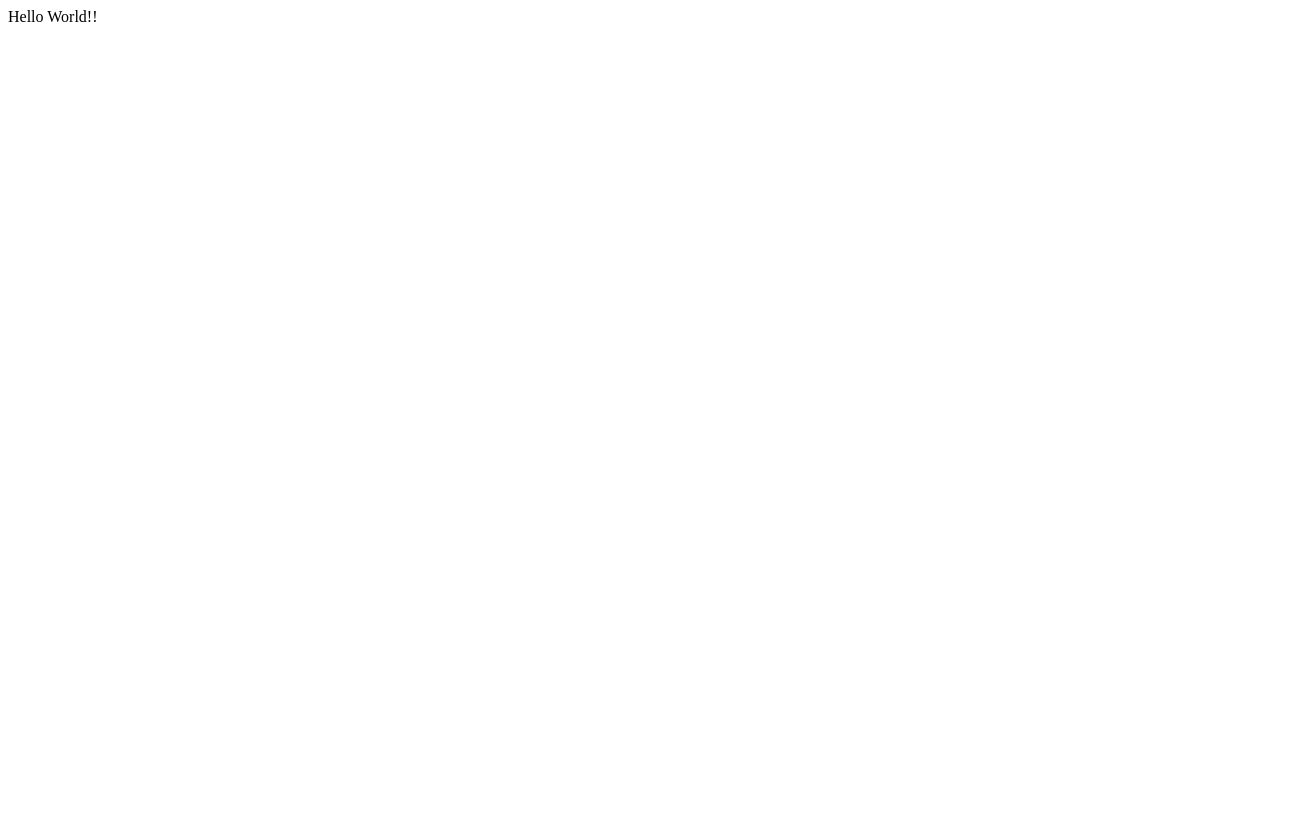
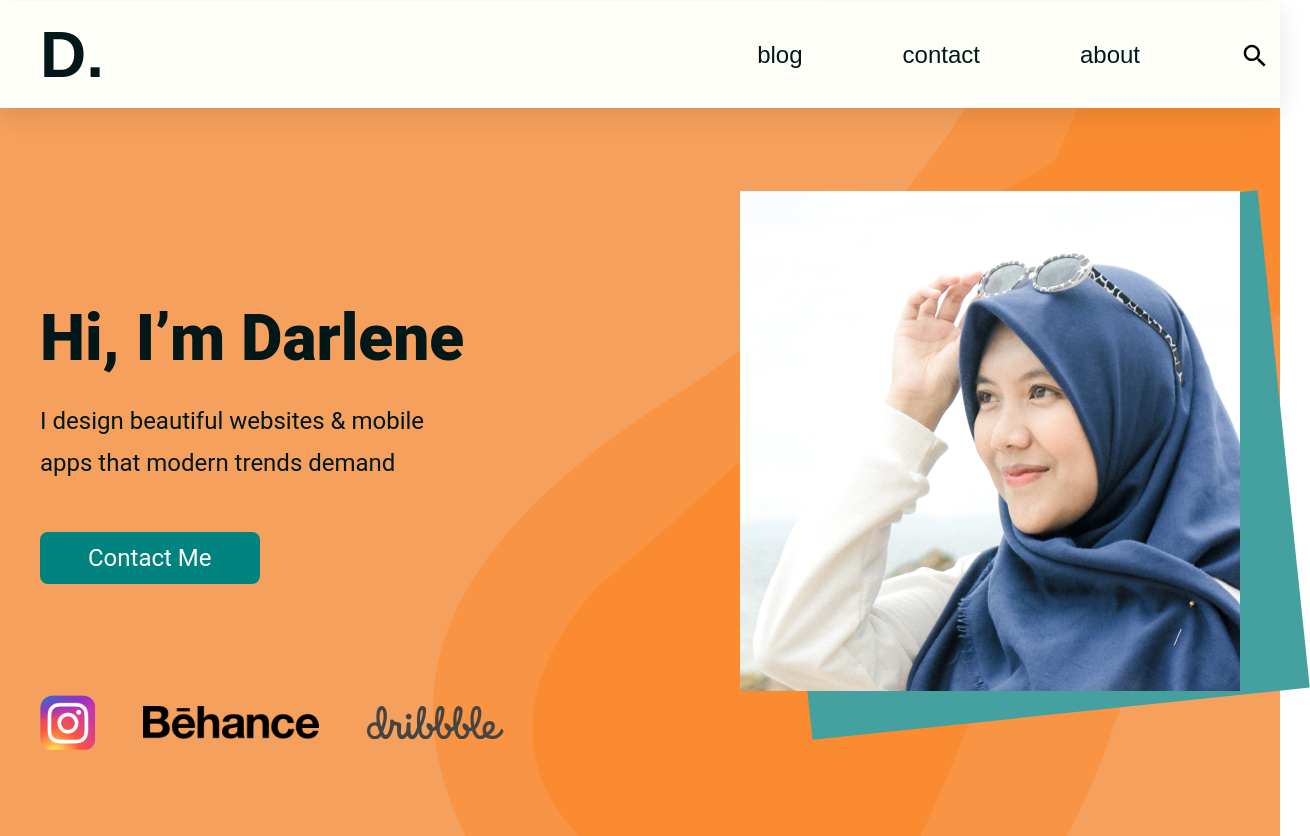
Before and after one commit to bazigan/mar-amar.github.io, a plain HTML site: page index.html in a window 1280 px wide. Shown: the whole page, 1310 px wide, since content can reach past the window. Before the commit the page ends 800 px from the top, so only its background shows below. Drawn offline with Linux system fonts and the light colour scheme.

Commit message:
initial commit

```diff
--- a/index.html
+++ b/index.html
@@ -1,9 +1,82 @@
 <!DOCTYPE html>
-<html>
-    <head>
-        <title>SIJA Stembayo</title>
-    </head>
-    <body>
-        Hello World!!
-    </body>
+<html lang="en">
+  <head>
+    <meta charset="UTF-8" />
+    <meta name="viewport" content="width=device-width, initial-scale=1.0" />
+    <meta http-equiv="X-UA-Compatible" content="ie=edge" />
+    <title>Welcome</title>
+    <link rel="stylesheet" href="style.css" />
+  </head>
+  <body>
+    <div class="search-box">
+      <input type="text" placeholder="Search here..." />
+    </div>
+
+    <div class="nav-container">
+      <div class="wrapper">
+        <nav>
+          <div class="logo">
+            D.
+          </div>
+
+          <ul class="nav-items">
+            <li>
+              <a href="#">blog</a>
+            </li>
+
+            <li>
+              <a href="#">contact</a>
+            </li>
+
+            <li>
+              <a href="#">about</a>
+            </li>
+
+            <li>
+              <a class="nav-btn-container" href="#">
+                <img class="search-btn" src="images/search-icon.svg" alt="" />
+                <img class="close-btn" src="images/close-icon.svg" alt="" />
+              </a>
+            </li>
+          </ul>
+        </nav>
+      </div>
+    </div>
+
+    <div class="header-container">
+      <div class="wrapper">
+        <header>
+          <div class="hero-content">
+            <h1>Hi, I’m Darlene</h1>
+            <p>
+              I design beautiful websites & mobile apps that modern trends
+              demand
+            </p>
+            <a href="#">
+              Contact Me
+            </a>
+          </div>
+
+          <div class="hero-image">
+            <img src="images/photo-people.png" alt="" />
+            <div class="photo-bg"></div>
+          </div>
+        </header>
+
+        <div class="social-icons">
+          <a href="#">
+            <img src="images/instagram-logo.png" alt="" />
+          </a>
+          <a href="#">
+            <img src="images/behance-logo.png" alt="" />
+          </a>
+          <a href="#">
+            <img src="images/dribbble-logo.png" alt="" />
+          </a>
+        </div>
+      </div>
+    </div>
+
+    <script src="main.js"></script>
+  </body>
 </html>
--- /dev/null
+++ b/main.js
@@ -0,0 +1,14 @@
+const searchBox = document.querySelector(".search-box");
+const navBtnContainer = document.querySelector(".nav-btn-container");
+const searchBtn = document.querySelector(".search-btn");
+const closeBtn = document.querySelector(".close-btn");
+
+searchBtn.addEventListener("click", () => {
+  searchBox.classList.add("active");
+  navBtnContainer.classList.add("active");
+});
+
+closeBtn.addEventListener("click", () => {
+  searchBox.classList.remove("active");
+  navBtnContainer.classList.remove("active");
+});
--- /dev/null
+++ b/style.css
@@ -0,0 +1,225 @@
+* {
+  box-sizing: border-box;
+  margin: 0;
+}
+
+body {
+  font-family: "Roboto", sans-serif;
+}
+
+/* Navigation */
+
+.nav-container {
+  background: #fffffa;
+  box-shadow: 0px 8px 24px rgba(0, 0, 0, 0.1);
+  height: 107px;
+  margin-top: -65px;
+  z-index: 500;
+  position: relative;
+}
+
+.wrapper {
+  width: 1200px;
+  margin: 0 auto;
+}
+
+nav {
+  display: flex;
+  align-items: center;
+  justify-content: space-between;
+  height: 107px;
+}
+
+nav ul {
+  display: flex;
+}
+
+nav .logo {
+  font-family: "Poppins", sans-serif;
+  font-style: normal;
+  font-weight: 800;
+  font-size: 64px;
+  color: #021718;
+}
+
+.nav-items li {
+  list-style: none;
+  margin-right: 100px;
+}
+
+.nav-items li:nth-last-of-type(1) {
+  margin: 0;
+}
+
+.nav-items li a {
+  color: #021718;
+  font-size: 24px;
+  font-family: "Poppins", sans-serif;
+  text-decoration: none;
+}
+
+/* Header */
+
+.header-container {
+  background: #f5a05c url("images/bg-shape-orange.svg");
+  background-repeat: no-repeat;
+  background-position: right;
+  background-size: contain;
+  height: calc(100vh - 72px);
+  display: flex;
+  align-items: center;
+}
+
+header {
+  display: flex;
+  align-items: center;
+  justify-content: space-between;
+}
+
+header h1 {
+  font-weight: 900;
+  font-size: 64px;
+  line-height: 75px;
+  color: #021718;
+  margin-bottom: 24px;
+}
+
+header p {
+  font-size: 24px;
+  line-height: 42px;
+  color: #021718;
+  width: 418px;
+
+  margin-bottom: 48px;
+}
+
+header a {
+  color: #fffffa;
+  font-size: 24px;
+  text-decoration: none;
+
+  background: #01847f;
+  border-radius: 8px;
+  padding: 12px 48px;
+  display: inline-block;
+  transition: 300ms;
+}
+
+header a:hover {
+  transform: translateY(-8px);
+}
+
+/* Social Icons */
+
+.social-icons {
+  display: flex;
+  align-items: center;
+}
+
+.social-icons a {
+  margin: 0 24px;
+}
+
+.social-icons a:nth-of-type(1) {
+  margin-left: 0;
+}
+
+/* Hero image */
+
+header .hero-image {
+  position: relative;
+}
+
+header .hero-image img {
+  transition: 300ms;
+  position: relative;
+  z-index: 100;
+}
+
+header .hero-image img:hover {
+  transform: rotate(-6deg);
+}
+
+header .hero-image .photo-bg {
+  position: absolute;
+  width: 500px;
+  height: 500px;
+  left: 45px;
+  top: 24px;
+
+  background: #44a1a0;
+  transform: rotate(-6deg);
+}
+
+/* Search Box */
+
+.search-box {
+  width: 1200px;
+  margin: 0 auto;
+  text-align: right;
+  position: relative;
+  top: 0;
+  z-index: 101;
+
+  transition: 300ms;
+}
+
+.search-box.active {
+  top: 107px;
+}
+
+.search-box input {
+  background: #fffffa;
+  box-shadow: 0px 4px 8px rgba(0, 0, 0, 0.15);
+  border-radius: 0px 0px 8px 8px;
+
+  font-size: 24px;
+  line-height: 42px;
+  border: 0;
+  padding: 12px 48px;
+}
+
+.search-box input::placeholder {
+  color: #b3b3b3;
+}
+
+/* Search & Close Buttons */
+
+.nav-btn-container {
+  display: flex;
+  position: relative;
+}
+
+.nav-btn-container img {
+  position: absolute;
+}
+
+.nav-btn-container .close-btn {
+  opacity: 0;
+  pointer-events: none;
+  transform: translateY(-8px);
+  transition: 300ms;
+}
+
+.nav-btn-container .search-btn {
+  pointer-events: auto;
+  transition: 300ms;
+}
+
+.nav-btn-container.active .search-btn {
+  opacity: 0;
+  pointer-events: none;
+  transform: translateY(-8px);
+}
+
+.nav-btn-container.active .close-btn {
+  opacity: 1;
+  pointer-events: auto;
+  transform: translateY(0);
+}
+
+/* Hidden Items */
+
+.search-box {
+  /* display: none; */
+}
```
Also changed, not shown: images/behance-logo.png (added), images/bg-shape-orange.svg (added), images/bg-shape.svg (added), images/close-icon.svg (added), images/dribbble-logo.png (added), images/instagram-logo.png (added), images/photo-people.png (added), images/photo.png (added), images/search-icon.svg (added), 1 other file.
